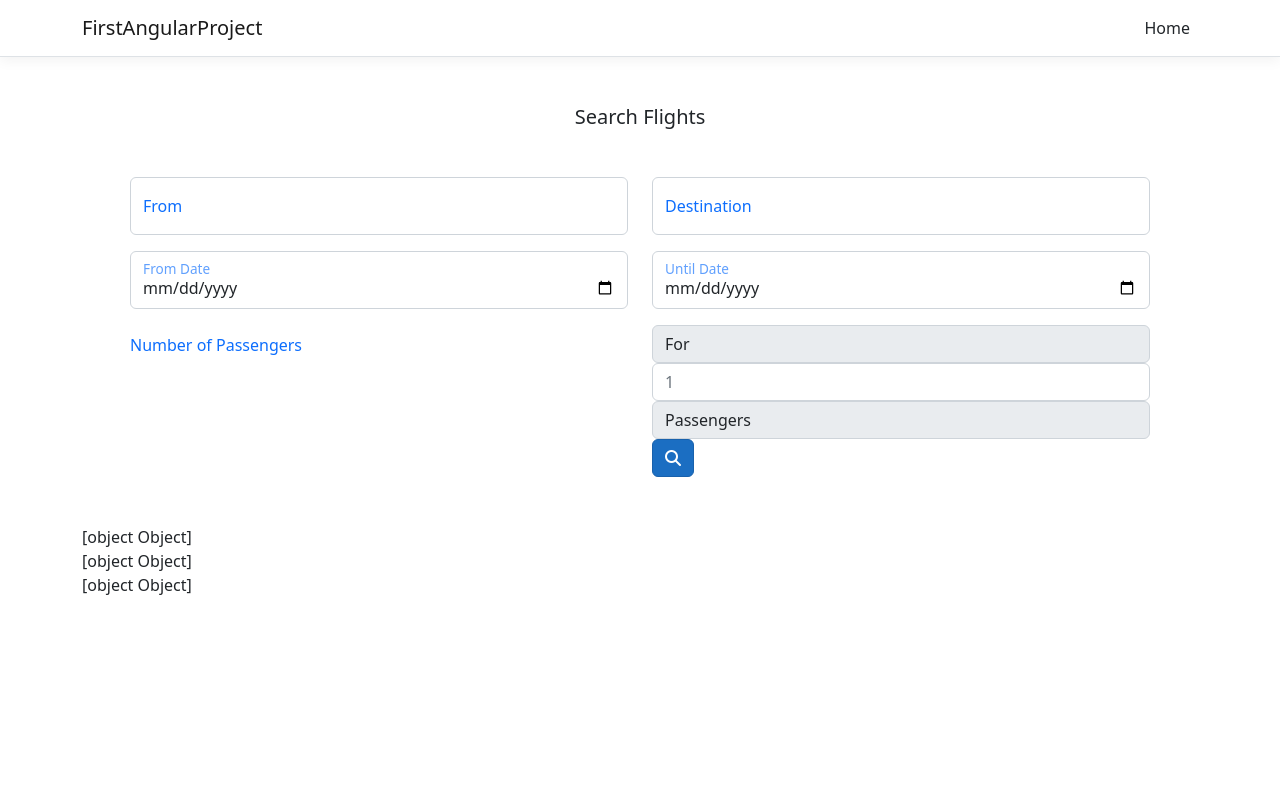
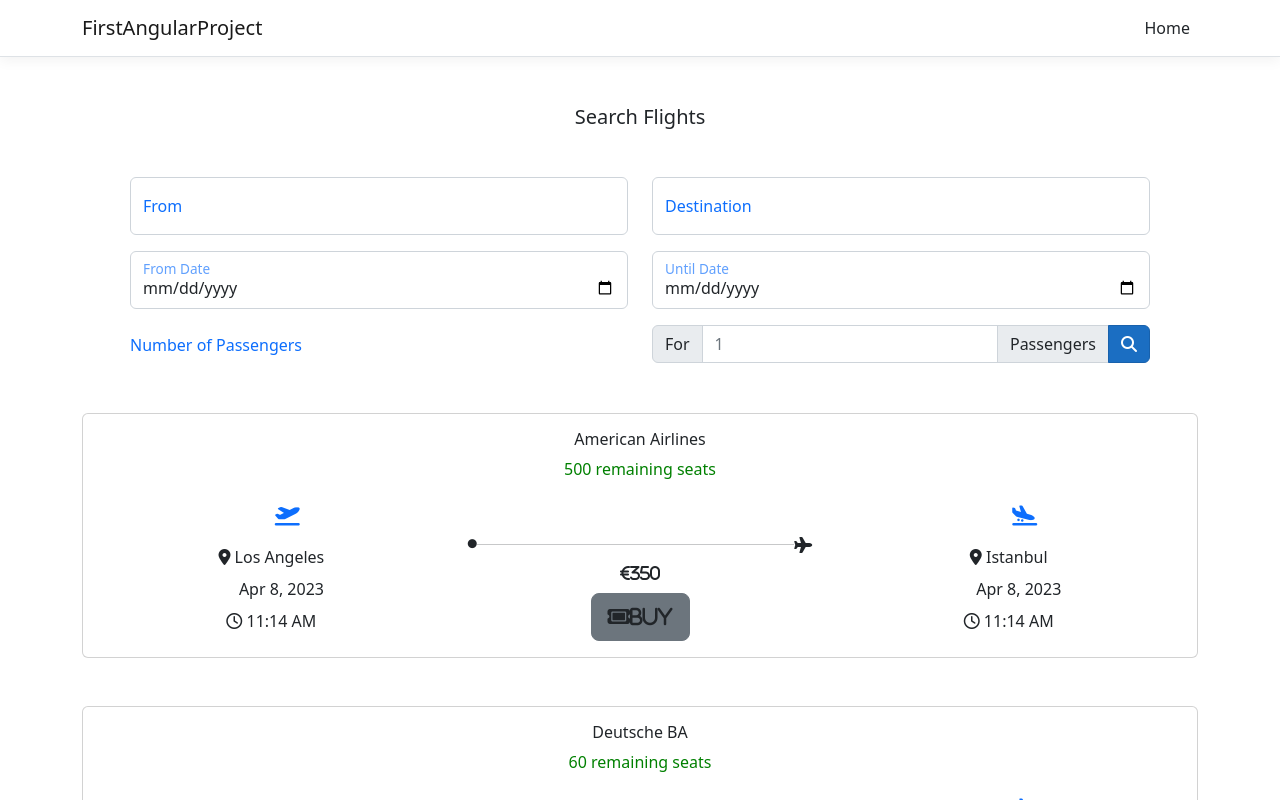
Before and after one commit to stefanborcia/FirstAngularProject, an Angular app in the folder FirstAngularProject/ClientApp/: page / in a window 1280 px wide. Shown: the top 800 px of the page. Built offline with nearby package versions, Linux system fonts and the light colour scheme.

Commit message:
create card with showing information about searched flights

```diff
--- a/FirstAngularProject/ClientApp/src/app/search-firstangularproject/search-firstangularproject.component.html
+++ b/FirstAngularProject/ClientApp/src/app/search-firstangularproject/search-firstangularproject.component.html
@@ -40,15 +40,16 @@
       <label class="form-label text-primary mt-2">Number of Passengers</label>
     </div>
     <div class="col">
-      <div class="input-group"></div>
-      <div class="input-group-text">For</div>
-      <input class="form-control" type="number" placeholder="1"/>
-      <div class="input-group-text">Passengers</div>
+      <div class="input-group">
+        <div class="input-group-text">For</div>
+        <input class="form-control" type="number" placeholder="1" />
+        <div class="input-group-text">Passengers</div>
 
-      <button type="submit" class="btn-primary btn">
-        <i class="fas fa-search"></i>
+        <button type="submit" class="btn-primary btn">
+          <i class="fas fa-search"></i>
 
-      </button>
+        </button>
+      </div>
     </div>
 
   </div>
@@ -62,5 +63,72 @@
 
 
 <div *ngFor="let flight of searchResult">
-  {{flight}}
+  <div class="card text-dark mt-5 text-center">
+    <div class="card-body">
+      <h6 class="card-title">{{flight.airline}}</h6>
+      <div class="card-title" style="color:green">
+        {{flight.remainingNumberOfSeats}} remaining seats
+      </div>
+      <div class="d-grid text-center g-2">
+        <div class="row">
+          <div class="col">
+
+            <div class="col m-3">
+              <i class="text-primary fas fa-plane-departure" style="font-size: 20px;"></i>
+            </div>
+
+            <div class="col">
+              <i class="fa-solid fa-location-dot"></i>
+              {{flight.departure.place}}
+            </div>
+
+            <div class="col m-2">
+              <i class="fa-regular"></i>
+              {{flight.departure.time | date}}
+            </div>
+
+            <div class="col">
+              <i class="fa-regular fa-clock"></i>
+              {{flight.departure.time | date: "shortTime"}}
+            </div>
+
+
+          </div>
+          <div class="col">
+            <div style="display: flex;">
+              <i class="fa-solid fa-circle" style="margin-top: 50px; font-size: 9px;"></i>
+              <hr style="display: block; width: 100%; margin-top: 55px;" />
+              <i class="fas fa-plane" style="margin-top:48px"></i>
+            </div>
+
+            <i class="fas fa-eur">{{flight.price}}</i>
+            <br />
+            <a class="btn btn-secondary btn-lg mt-2">
+              <i class="fas fa-ticket">Buy</i>
+            </a>
+          </div>
+          <div class="col">
+            <div class="col m-3">
+              <i class="text-primary fas fa-plane-arrival" style="font-size: 20px;"></i>
+            </div>
+
+            <div class="col">
+              <i class="fa-solid fa-location-dot"></i>
+              {{flight.arrival.place}}
+            </div>
+
+            <div class="col m-2">
+              <i class="fa-regular"></i>
+              {{flight.arrival.time | date}}
+            </div>
+
+            <div class="col">
+              <i class="fa-regular fa-clock"></i>
+              {{flight.arrival.time | date: "shortTime"}}
+            </div>
+          </div>
+        </div>
+      </div>
+    </div>
+  </div>
 </div>
```
